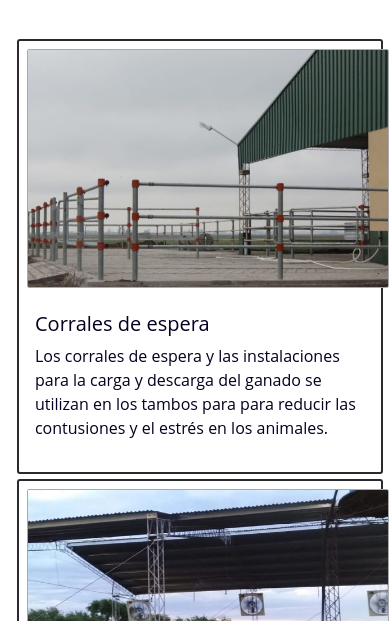
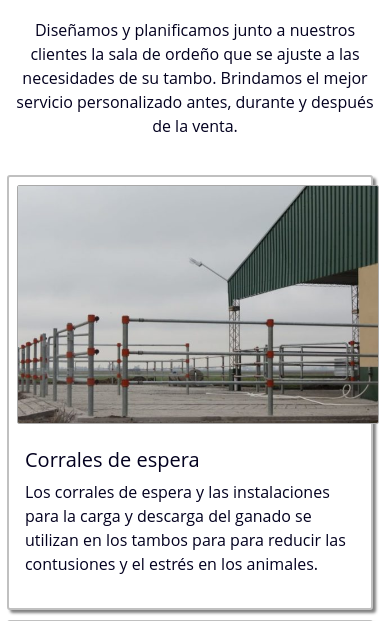
Before and after one commit to cecikinzel/TODOTAMBO-Kinzel, a plain HTML site: page PAGES/proyectos.html in a window 390 px wide. Shown: the part 223-844 px from the top of the page. Drawn offline with nearby package versions, Linux system fonts and the light colour scheme.

Commit message:
ultimas modificaciones cards

```diff
--- a/CSS/style.css
+++ b/CSS/style.css
@@ -271,8 +271,9 @@ div .row {
 .card {
 	width: 100%;
 	margin: 5px;
-	border: 2px solid #2a2a2e;
+	border: 2px solid silver;
 	border-radius: 3px;
+	box-shadow: 3px 3px 3px grey;
 	display: flex;
 }
 
@@ -288,6 +289,12 @@ div .row {
 
 .card-body {
 	margin: 0;
+}
+
+@media (max-width: 768px) {
+  .card {
+    float: right;
+  }
 }
 
 .pie {
--- a/PAGES/proyectos.html
+++ b/PAGES/proyectos.html
@@ -86,10 +86,10 @@
 <!-- Main /!-->
 	<main class="main">
 		<section class="projectSection">
-			<div class="sectionTitle pb-3">
+			<div class="container sectionTitle pb-3">
 				<h1>PROYECTOS</h1>
 				<p>
-
+					Diseñamos y planificamos junto a nuestros clientes la sala de ordeño que se ajuste a las necesidades de su tambo. Brindamos el mejor servicio personalizado antes, durante y después de la venta.
 				</p>
 			</div>
 			<div class="container bcontent">
```
